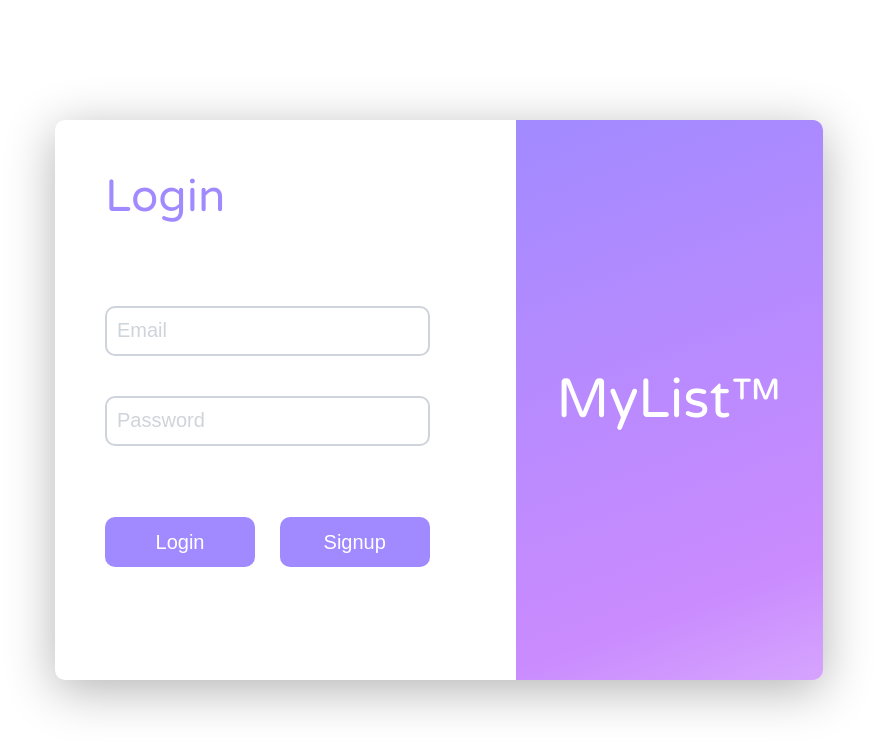
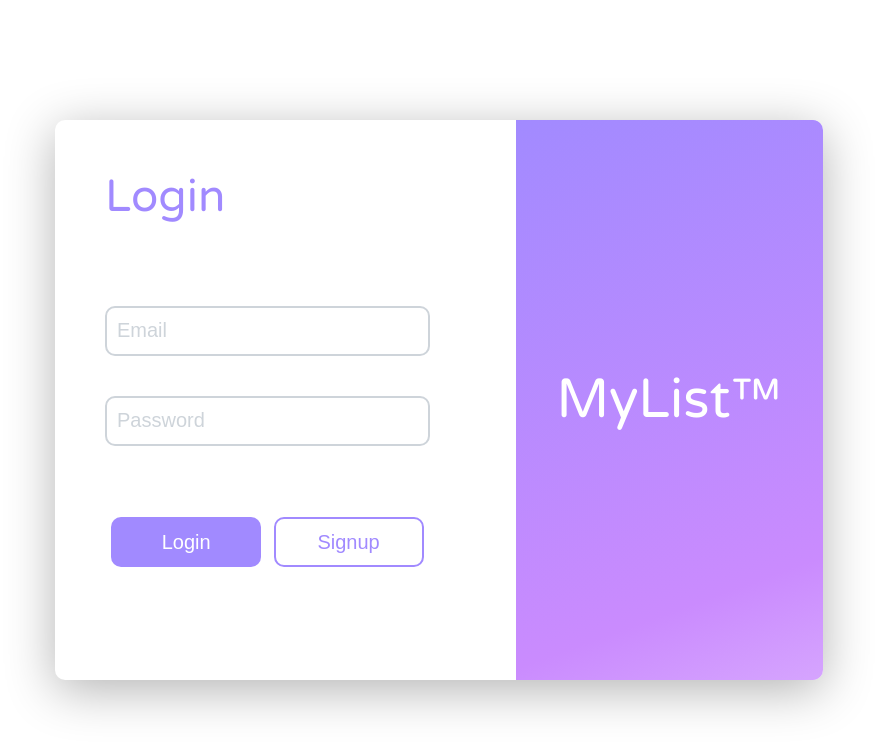
Before and after one commit to Gimantha-Karunasekara/MyList, a React (Create React App) app: page /auth in a window 1280 px wide. Shown: the top 752 px of the page, without its empty margins (201-1078 px from the left). Built offline with nearby package versions, Linux system fonts and the light colour scheme.

Commit message:
Auth page design refinements

```diff
--- a/src/components/MainPage/content/Content.js
+++ b/src/components/MainPage/content/Content.js
@@ -1,12 +1,13 @@
 import React, { Fragment, useEffect, useState } from 'react'
 import { useHttpClient } from '../../../hooks/http-hook';
+import LoadingSpinner from '../../common/LoadingSpinner';
 import AddTask from './AddTask';
 import classes from './Content.module.css';
 import Tasks from './Tasks';
 
 const Content = ({ category }) => {
 
-  const { sendRequest} = useHttpClient();
+  const { sendRequest, isLoading} = useHttpClient();
   const [tasks, setTasks] = useState([]);
   const [title, setTitle] = useState();
 
@@ -45,15 +46,16 @@ const Content = ({ category }) => {
 
   return (
     <div className={classes.content}>
-      {category ?
+      {category && !isLoading &&
       <Fragment>
         <div className={classes.content__title}>
           {title}
         </div>
         <AddTask onAdd={addTaskHadnler} category={category} />
         <Tasks tasks={tasks} onDelete={deleteTaskHandler} />
-      </Fragment> : noCategory}
-
+      </Fragment>}
+      {!category && noCategory}
+      {isLoading && <LoadingSpinner/>}
     </div>
   )
 }
--- a/src/components/auth/Auth.js
+++ b/src/components/auth/Auth.js
@@ -73,8 +73,8 @@ const Auth = () => {
                         <p className={classes.error}>{error ? error : ""}</p>
                     </div>
                     <div className={classes["auth__button-box"]}>
-                        <button type='submit'  className={classes.auth__submit}>{isLoading ? "Loading..." : isLogin ? "Login" : "Signup"}</button>
-                        <button type='button' onClick={authSwitchHandler}>{isLogin ? "Signup" : "Login"}</button>
+                        <button type='submit' className={classes.button}>{isLoading ? "Loading..." : isLogin ? "Login" : "Signup"}</button>
+                        <button type='button' className={classes["button-alt"]} onClick={authSwitchHandler}>{isLogin ? "Signup" : "Login"}</button>
                     </div>
                 </form>
                 <div className={classes.auth__logo}>
--- a/src/components/auth/Auth.module.css
+++ b/src/components/auth/Auth.module.css
@@ -1,6 +1,6 @@
 .auth__container{
     width: 60%;
-    height: 70%;
+    min-height: 70%;
     margin: 0 auto;
     align-self: center;
     border-radius: 10px;
@@ -113,23 +113,40 @@
 .auth__button-box{
     width: 90%;
     display: flex;
-    justify-content: space-between;
+    justify-content: space-around;
     flex-grow: 1;
 }
 
-.auth__button-box button{
-    border: none;
-    color: #fff;
-    background: var(--color-primary);
+.button,.button-alt{
+
     border-radius: 10px;
     margin-top: 2rem;
     font-size: 2rem;
     width: 15rem;
     height: 5rem;
+    transition: all .2s;
 }
 
-.auth__button-box button:hover{
+.button{
+    border: none;
+    color: #fff;
+    background: var(--color-primary);
+}
+
+.button:hover{
     background: var(--color-secondary);
+}
+
+.button-alt{
+    border: 2px solid var(--color-primary);
+    color: var(--color-primary);
+    background: #fff;
+}
+
+.button-alt:hover{
+    background-color: var(--color-primary);
+    color: #fff;
+
 }
 
 .error{
```
